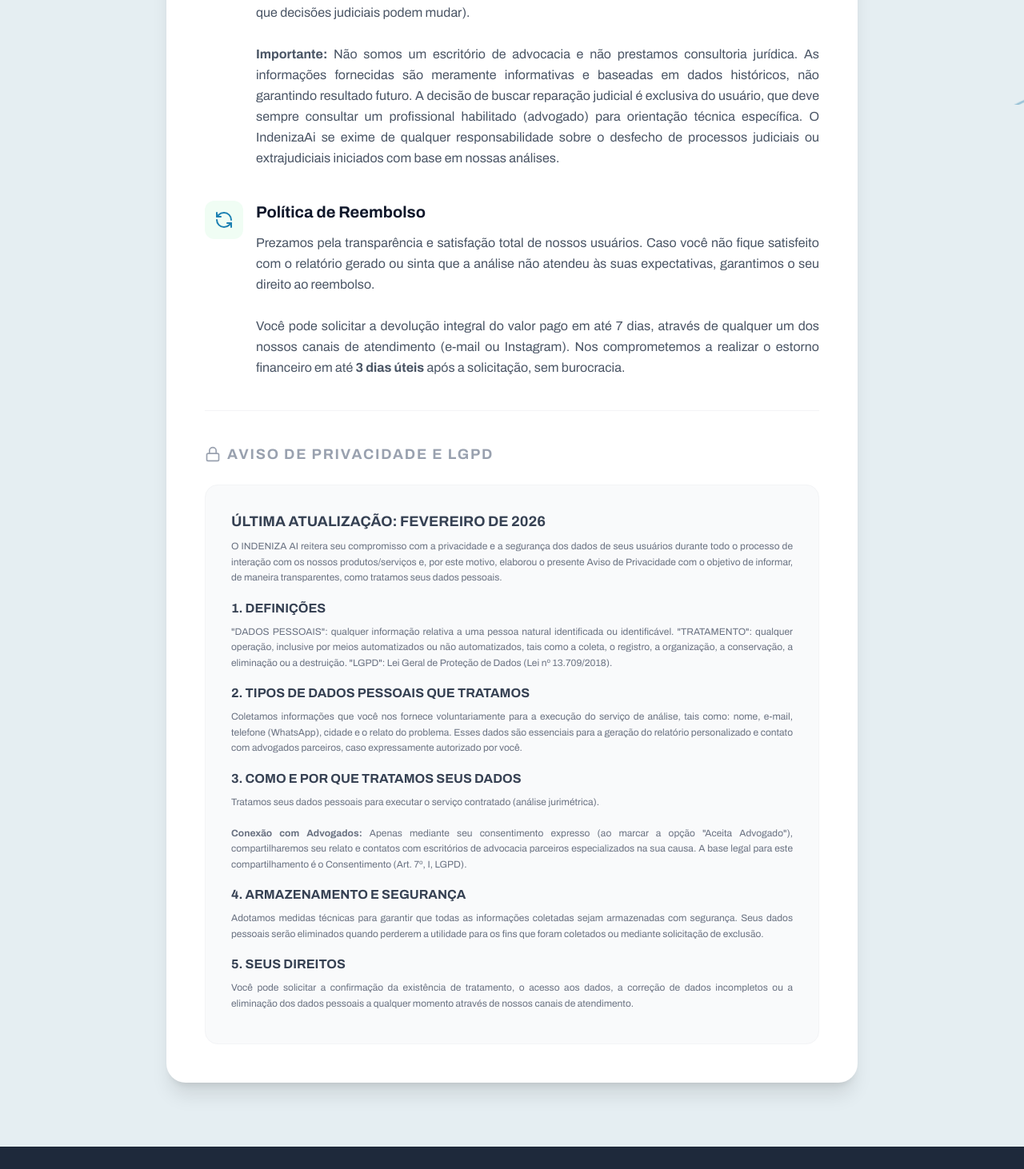
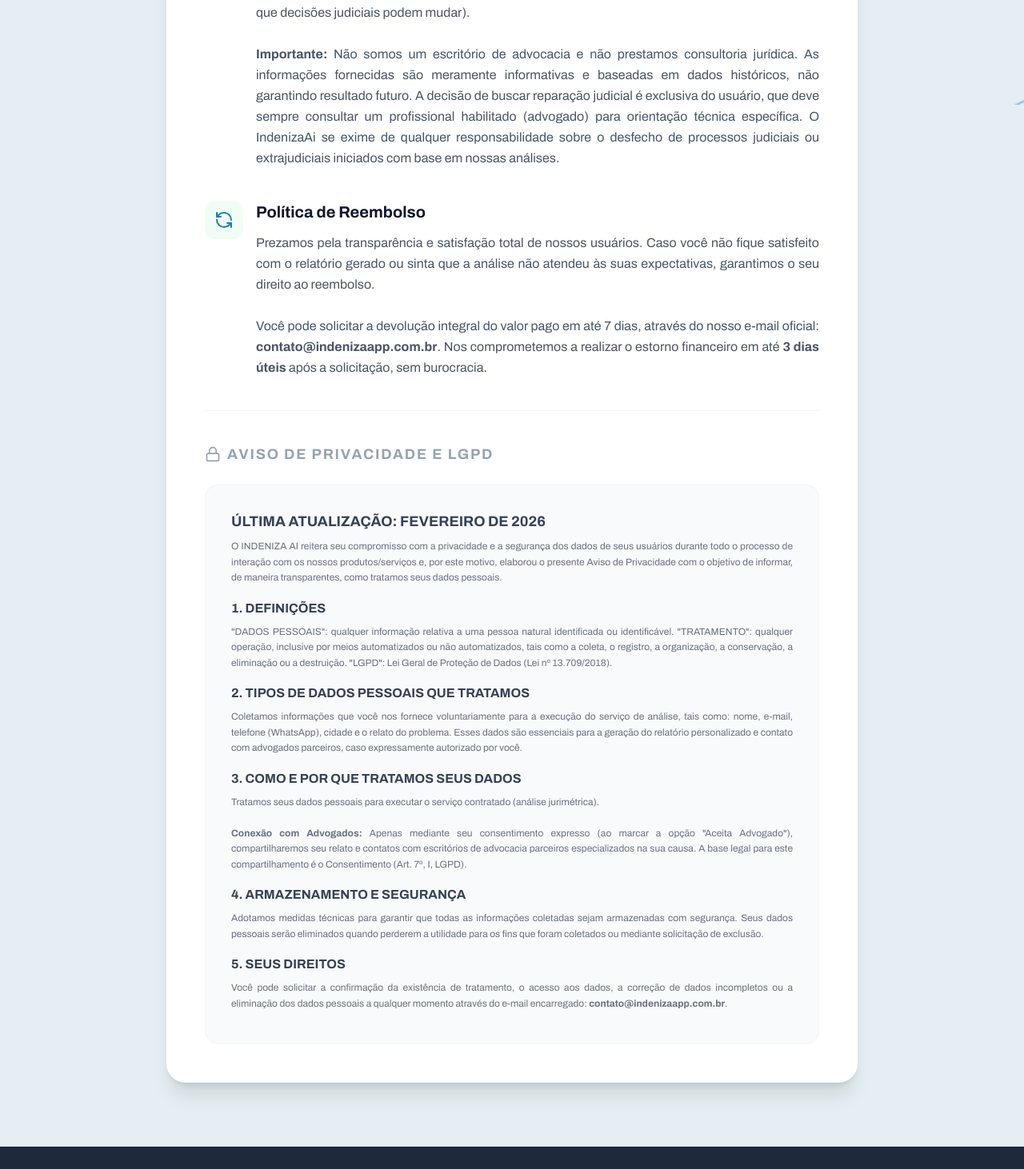
Before and after one commit to Cheriqu/indenizaAi, a React (Vite) app: page /about in a window 1280 px wide. Shown: the part 389-1851 px from the top of the page at 80% size. Built offline with nearby package versions, Linux system fonts and the light colour scheme.

Commit message:
feat: Integrate Brevo API for email delivery, update contact information, and add Facebook domain verification.

```diff
--- a/index.html
+++ b/index.html
@@ -8,6 +8,7 @@
   <link rel="icon" type="image/png" href="/favicon.png?v=2" />
   <link rel="icon" type="image/x-icon" href="/favicon.ico?v=2" />
   <link rel="apple-touch-icon" href="/apple-touch-icon.png?v=2" />
+  <meta name="facebook-domain-verification" content="sd7d59dvp8ttls50mfwmeth119un1c" />
 
 
   <!-- Microsoft Clarity -->
--- a/src/app/About.tsx
+++ b/src/app/About.tsx
@@ -61,7 +61,7 @@
                                 <p className="text-gray-600 leading-relaxed text-justify">
                                     Prezamos pela transparência e satisfação total de nossos usuários. Caso você não fique satisfeito com o relatório gerado ou sinta que a análise não atendeu às suas expectativas, garantimos o seu direito ao reembolso.
                                     <br /><br />
-                                    Você pode solicitar a devolução integral do valor pago em até 7 dias, através de qualquer um dos nossos canais de atendimento (e-mail ou Instagram). Nos comprometemos a realizar o estorno financeiro em até <strong>3 dias úteis</strong> após a solicitação, sem burocracia.
+                                    Você pode solicitar a devolução integral do valor pago em até 7 dias, através do nosso e-mail oficial: <strong>contato@indenizaapp.com.br</strong>. Nos comprometemos a realizar o estorno financeiro em até <strong>3 dias úteis</strong> após a solicitação, sem burocracia.
                                 </p>
                             </div>
                         </div>
@@ -107,7 +107,7 @@
 
                             <h4 className="font-bold text-gray-700 mt-4 mb-2">5. SEUS DIREITOS</h4>
                             <p className="mb-2">
-                                Você pode solicitar a confirmação da existência de tratamento, o acesso aos dados, a correção de dados incompletos ou a eliminação dos dados pessoais a qualquer momento através de nossos canais de atendimento.
+                                Você pode solicitar a confirmação da existência de tratamento, o acesso aos dados, a correção de dados incompletos ou a eliminação dos dados pessoais a qualquer momento através do e-mail encarregado: <strong>contato@indenizaapp.com.br</strong>.
                             </p>
                         </div>
                     </section>
--- a/src/app/App.tsx
+++ b/src/app/App.tsx
@@ -332,6 +332,8 @@
     }
   };
 
+
+
   const renderResult = () => (
     <div className="bg-white rounded-3xl p-6 md:p-8 shadow-xl animate-in fade-in slide-in-from-bottom-4 duration-500 w-full max-w-3xl mx-auto">
       {/* Probability Section with Blur */}
@@ -414,6 +416,8 @@
 
       <div className="text-center mt-6">
         <button onClick={() => setStep('INPUT')} className="text-[#64748b] text-sm underline hover:text-[#1c80b2]">Fazer nova análise</button>
+
+
       </div>
     </div>
   );
@@ -468,6 +472,8 @@
           <Download className="size-6" /> BAIXAR RELATÓRIO COMPLETO (PDF)
         </button>
         <button onClick={() => setStep('INPUT')} className="text-[#64748b] text-sm underline mx-auto hover:text-[#1c80b2]">Fazer nova análise</button>
+
+
       </div>
     </div>
   );
--- a/src/services/api.ts
+++ b/src/services/api.ts
@@ -54,7 +54,9 @@
 
     triggerApproval: async (id: string) => {
         await fetch(`${API_URL}/teste_aprovar/${id}`);
-    }
+    },
+
+
 };
 
 export const loadStates = async () => {
```
Also changed, not shown: 2 other files (tests, documents, lock files or other folders).
